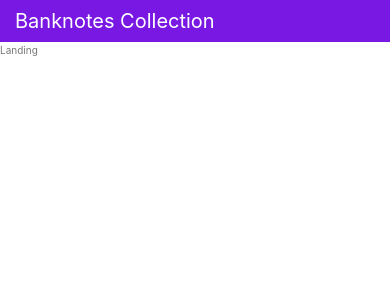
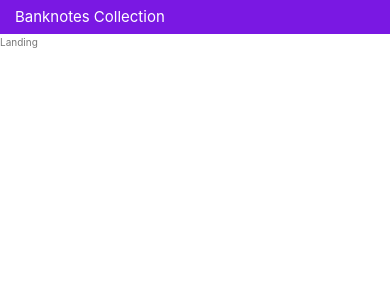
Before and after one commit to KasiaSmolarska/Banknotes-Collection, a React (Create React App) app in the folder client/: page / in a window 390 px wide. Shown: the top 300 px of the page. Built offline with nearby package versions, Linux system fonts and the light colour scheme; no server answers.

Commit message:
RWD mixin + RWD first setup

```diff
--- a/client/src/scss/abstracts/_mixins.scss
+++ b/client/src/scss/abstracts/_mixins.scss
@@ -25,3 +25,34 @@ $spacepoints: (1, 2, 3, 4, 5);
     padding: 0 #{$space}rem;
   }
 }
+
+/*
+$breakpoints:
+- phone (0 - 480px)
+- tab-port (480 - 720 px)
+- tab-land (720 - 1000px)
+- big-desktop (1800px + )
+*/
+
+@mixin respond($breakpoint) {
+  @if $breakpoint == phone {
+    @media screen and (max-width: 480px) {
+      @content; // pozwala nam dodawać bloki kodu do mixina
+    }
+  }
+  @if $breakpoint == tab-port {
+    @media screen and (max-width: 720px) {
+      @content;
+    }
+  }
+  @if $breakpoint == tab-land {
+    @media screen and (max-width: 1000px) {
+      @content;
+    }
+  }
+  @if $breakpoint == big-desktop {
+    @media screen and (min-width: 1800px) {
+      @content;
+    }
+  }
+}
--- a/client/src/scss/components/_grid.scss
+++ b/client/src/scss/components/_grid.scss
@@ -1,9 +1,11 @@
 .column {
   padding-left: 1.5rem;
   padding-right: 1.5rem;
-  //   flex: 1;
-  //   -webkit-flex: 1; /* Safari 6.1+ */
-  //   -ms-flex: 1; /* IE 10 */
+
+  @include respond(phone) {
+    padding-left: 1rem;
+    padding-right: 1rem;
+  }
 }
 
 .row {
--- a/client/src/scss/layout/_header.scss
+++ b/client/src/scss/layout/_header.scss
@@ -11,6 +11,10 @@
   &__logo {
     font-size: 2rem;
     color: $white;
+
+    @include respond(phone) {
+      font-size: 1.5rem;
+    }
   }
 }
 
--- a/client/src/scss/pages/_dashboard.scss
+++ b/client/src/scss/pages/_dashboard.scss
@@ -2,4 +2,13 @@
   display: grid;
   grid-template-columns: 1fr 1fr 1fr;
   padding: 2rem 0rem;
+  background: #f5f5f5;
+
+  @include respond(tab-land) {
+    grid-template-columns: 2fr 2fr;
+  }
+
+  @include respond(phone) {
+    grid-template-columns: 1fr;
+  }
 }
```
